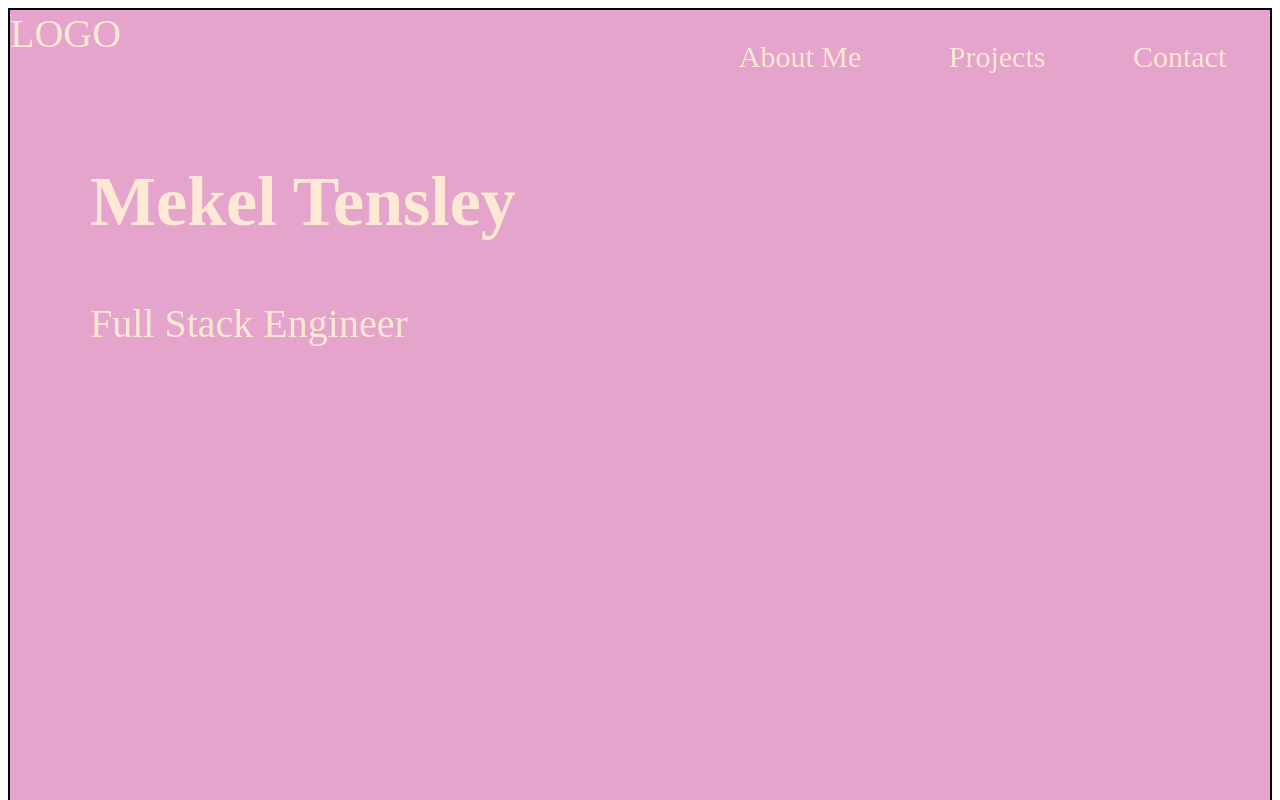
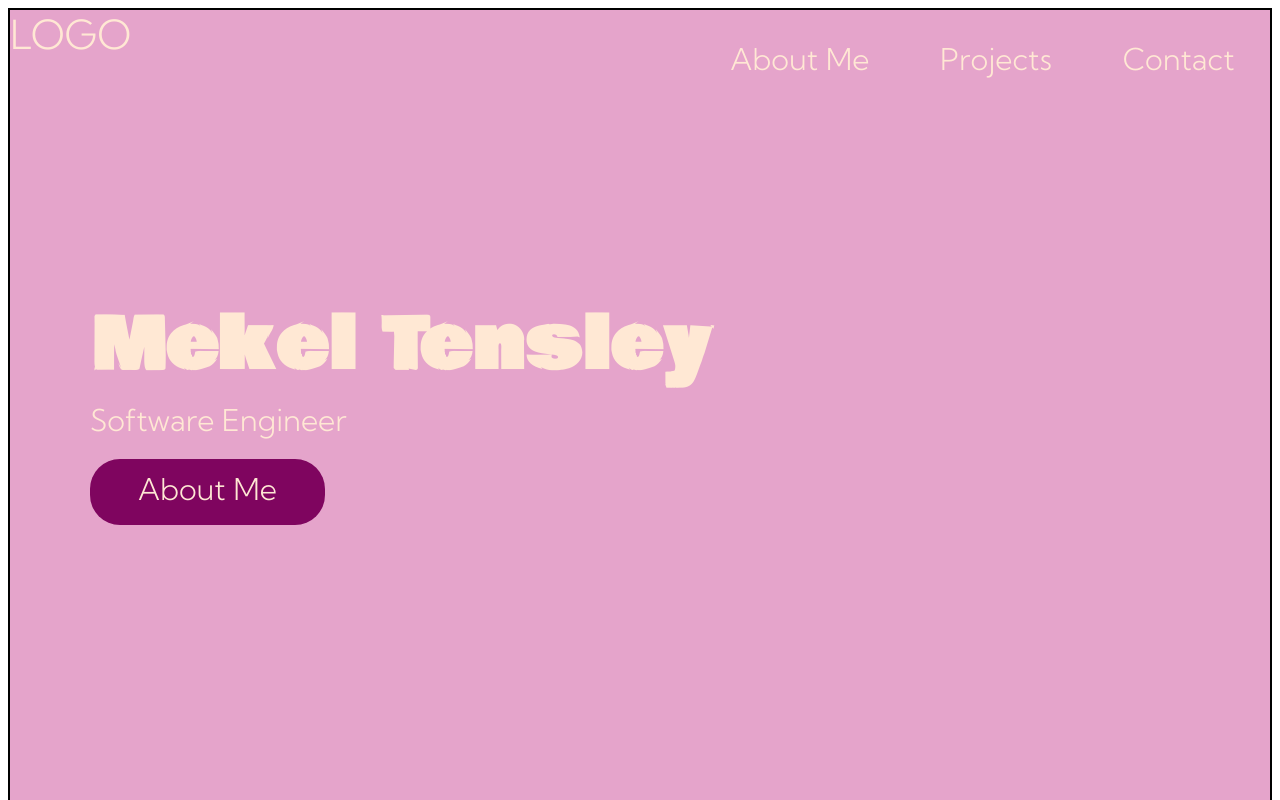
Before and after one commit to mekeltensley/portfolio-2022, a plain HTML site: page index.html in a window 1280 px wide. Shown: the top 800 px of the page. Drawn offline with Linux system fonts and the light colour scheme.

Commit message:
Styled main header

```diff
--- a/index.html
+++ b/index.html
@@ -4,6 +4,10 @@
     <meta charset="UTF-8" />
     <title>Portfolio</title>
     <link rel="stylesheet" href="styles.css" />
+    <link
+      href="https://fonts.googleapis.com/css2?family=Bowlby+One&family=Kumbh+Sans:wght@300&display=swap"
+      rel="stylesheet"
+    />
   </head>
   <body>
     <section class="header">
@@ -15,9 +19,12 @@
           <li>Contact</li>
         </ul>
       </nav>
-      <div class="header-info">
-        <h1>Mekel Tensley</h1>
-        <p>Full Stack Engineer</p>
+      <div class="header-area">
+        <div class="header-info">
+          <h1 class="my-name">Mekel Tensley</h1>
+          <p>Software Engineer</p>
+          <div class="button">About Me</div>
+        </div>
       </div>
     </section>
     <section class="about-us"></section>
--- a/styles.css
+++ b/styles.css
@@ -1,3 +1,7 @@
+* {
+  font-family: "Kumbh Sans", sans-serif;
+}
+
 section {
   height: 500px;
   background-color: white;
@@ -33,10 +37,37 @@ li {
   text-decoration: none;
 }
 
-h1 {
+.my-name {
   font-size: 70px;
+  font-family: "Bowlby One", cursive;
+  letter-spacing: 2px;
+  margin: 0;
+}
+
+p {
+  margin: 0;
+  font-size: 30px;
 }
 
 .header-info {
   margin-left: 80px;
+  margin-bottom: 200px;
 }
+
+.button {
+  width: 235px;
+  height: 55px;
+  background-color: #7f055f;
+  border-radius: 30px;
+  text-align: center;
+  font-size: 30px;
+  padding-top: 11px;
+  margin-top: 20px;
+}
+
+.header-area {
+  display: flex;
+  flex-direction: column;
+  height: 100%;
+  justify-content: center;
+}
```
